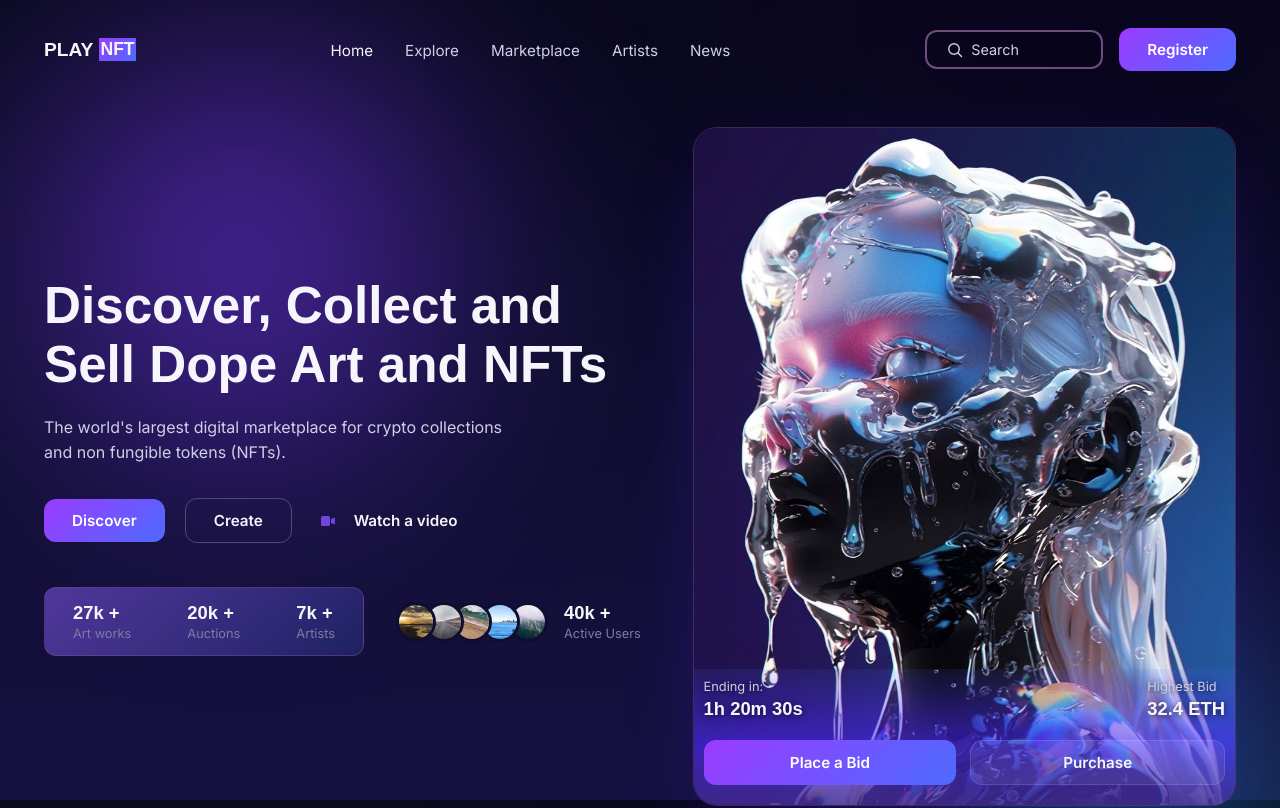
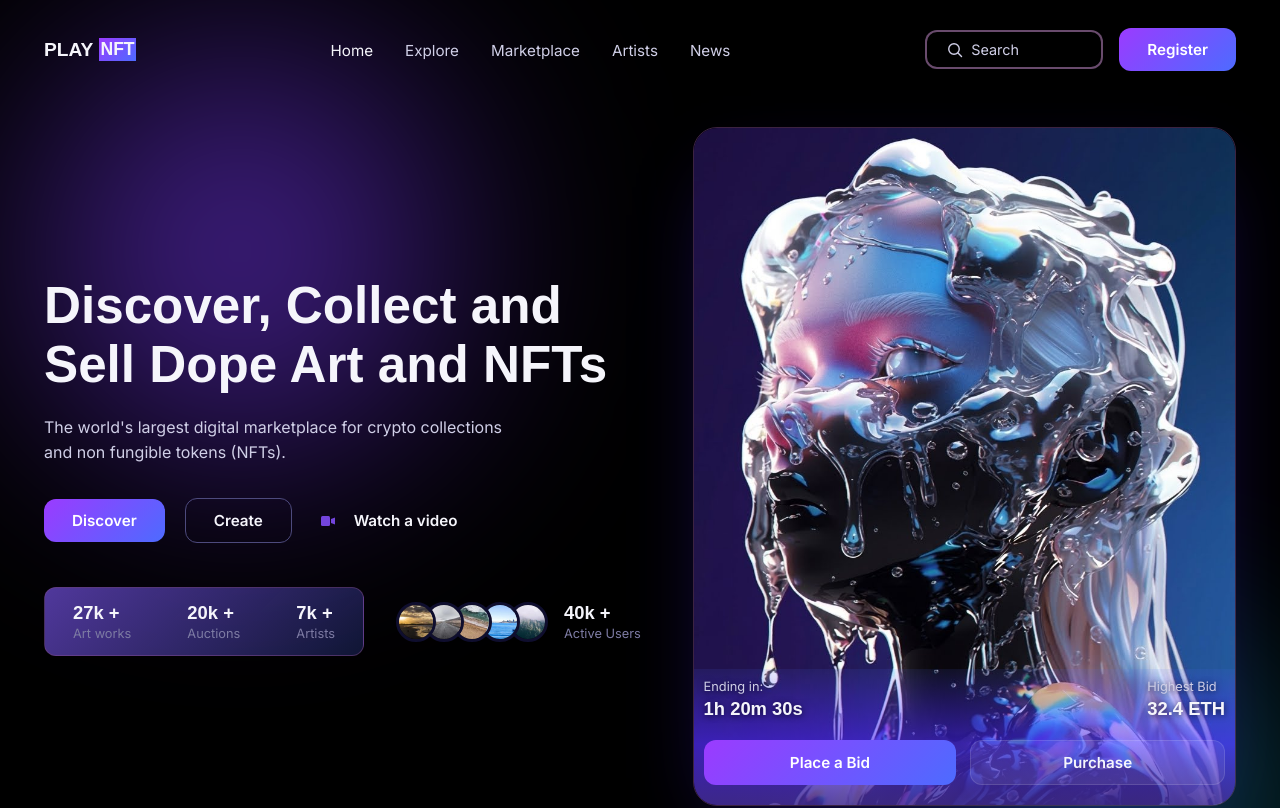
Before and after one commit to LIKESTEM/UI-Challenge-One, a React (Vite) app: page / in a window 1280 px wide. Shown: the top 808 px of the page. Built offline with nearby package versions, Linux system fonts and the light colour scheme.

Commit message:
modified the background body color from linear/radial gradient to black

```diff
--- a/src/index.css
+++ b/src/index.css
@@ -38,14 +38,16 @@ html {
 
 body {
   font-family: var(--font-body);
-  background:
-    radial-gradient(1200px 600px at 85% 4%, #08011caa, transparent 60%),
-    linear-gradient(180deg, var(--color-bg-top) 0%, var(--color-bg-mid) 45%, var(--color-bg-bottom) 100%);
+  background:#000;
   background-attachment: fixed;
   color: var(--color-text);
   min-height: 100vh;
   -webkit-font-smoothing: antialiased;
 }
+
+/*
+    radial-gradient(1200px 600px at 85% 4%, #08011caa, transparent 60%),
+    linear-gradient(180deg, var(--color-bg-top) 0%, var(--color-bg-mid) 45%, var(--color-bg-bottom) 100%); */
 
 h1, h2, h3, h4 {
   font-family: var(--font-heading);
```
